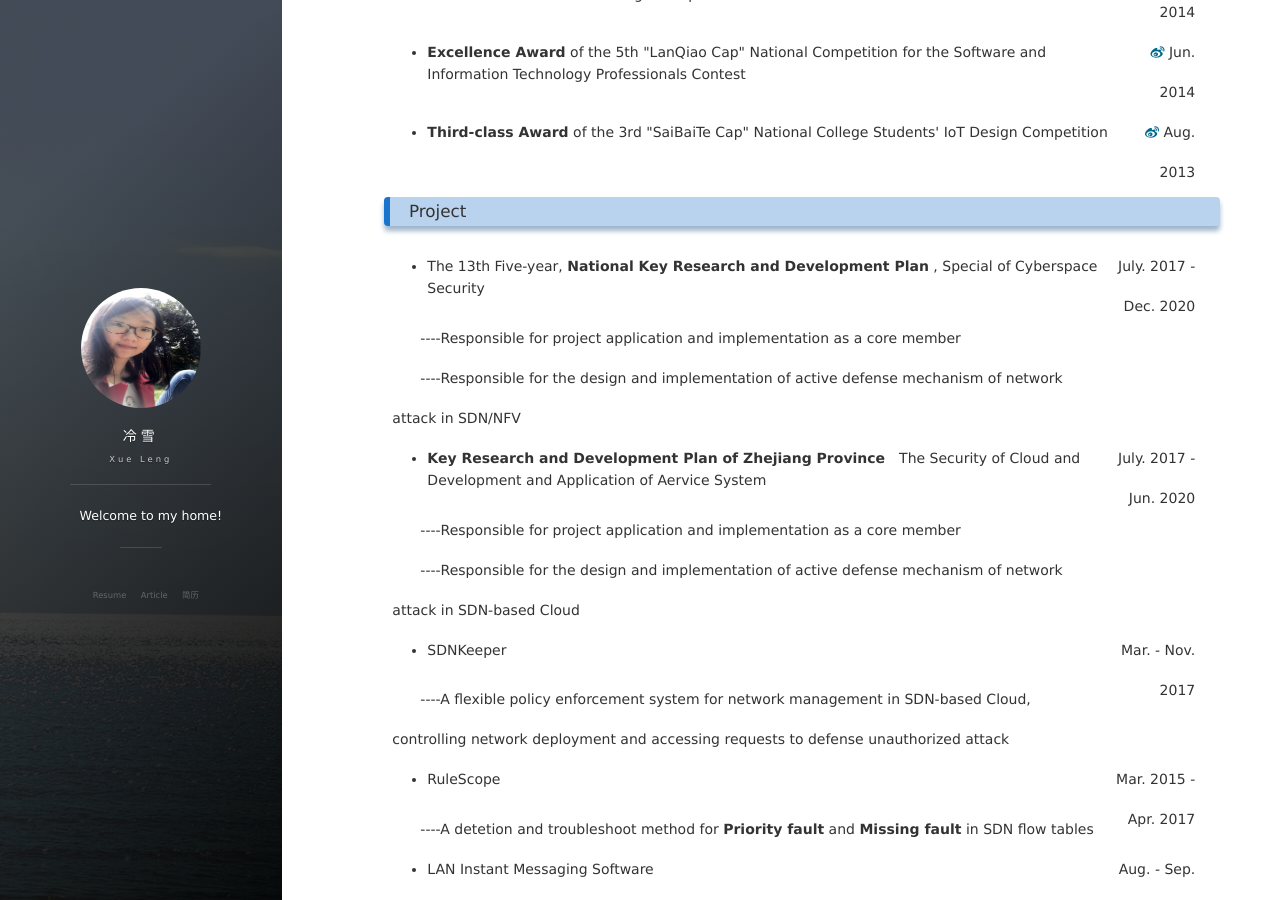
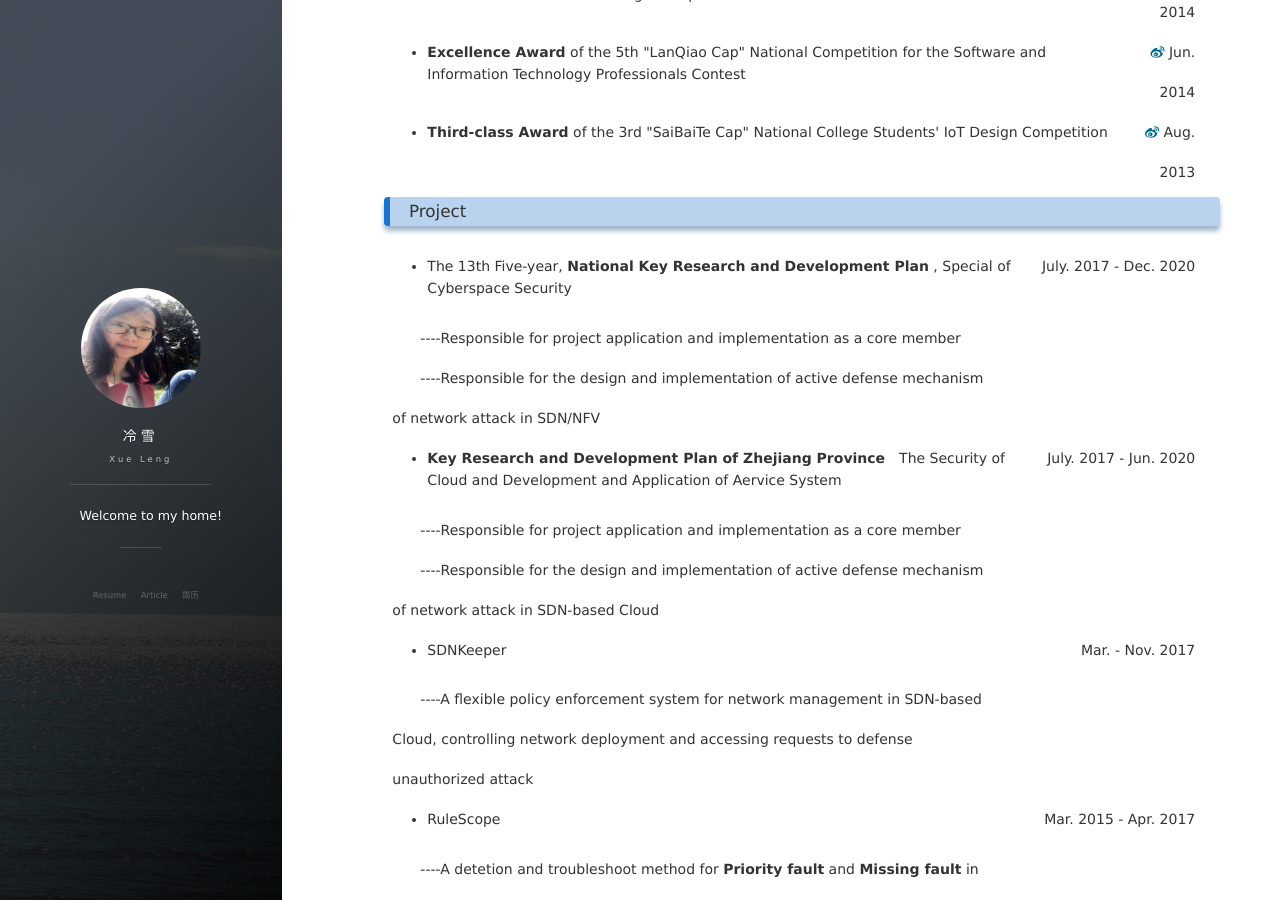
Before and after one commit to lxv458/OldWeb, a Jekyll site: the page built from index.md, in a window 1280 px wide and 900 px high, scrolled down 2028 px. Built offline with Jekyll 4.4.1, drawn with Linux system fonts in a browser that asks for light colours; nearby versions of some CDN libraries; our own code applies the rules of GitHub Pages for plain Markdown files; the list of posts is cut into pages by our own code; comment, search, counter and statistics services are not loaded.

```diff
--- a/index.md
+++ b/index.md
@@ -148,7 +148,7 @@
 <table>
   <tr>
     <td align="left"><ul><li>The 13th Five-year,&nbsp;<strong>National Key Research and Development Plan</strong>&nbsp;, Special of Cyberspace Security</li></ul></td>
-    <td align="right" rowspan="3" style="vertical-align: text-top">July. 2017&nbsp;-&nbsp;Dec. 2020</td>
+    <td align="right" rowspan="3" style="vertical-align: text-top" width="200px">July. 2017&nbsp;-&nbsp;Dec. 2020</td>
   </tr>
   <tr>
     <td align="left">&emsp;&emsp;----Responsible for project application and implementation as a core member</td>
```
